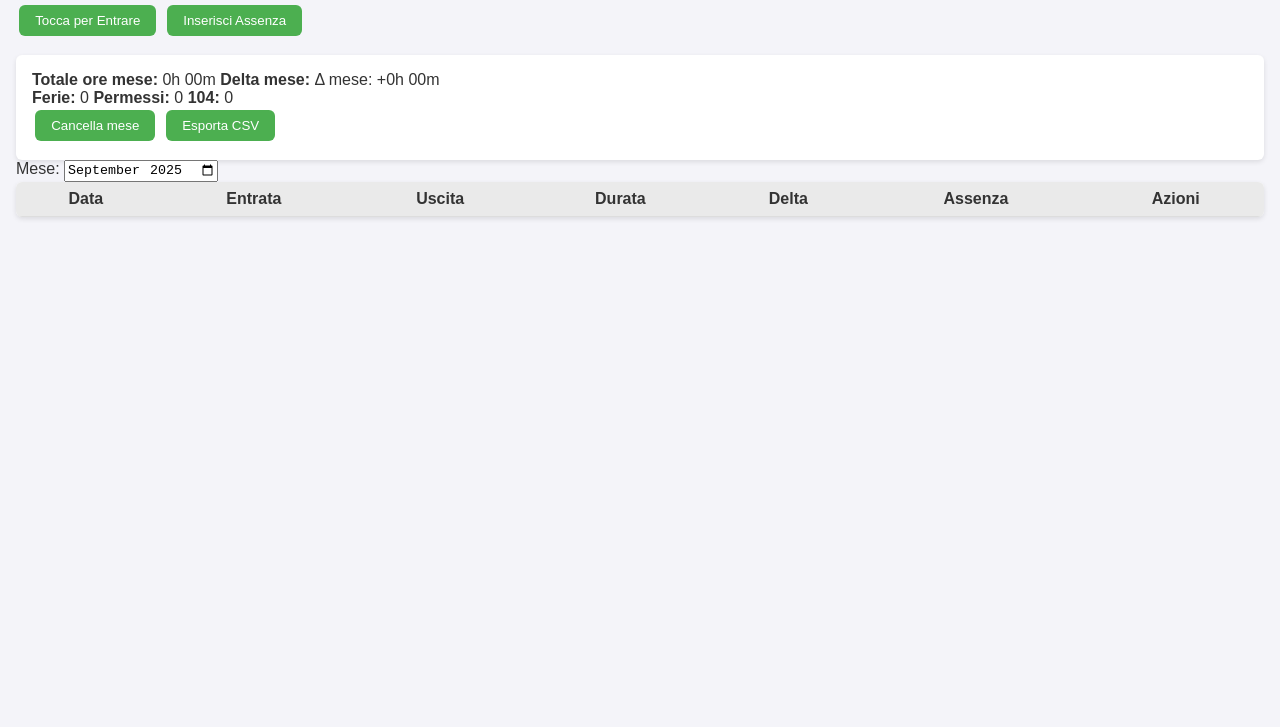
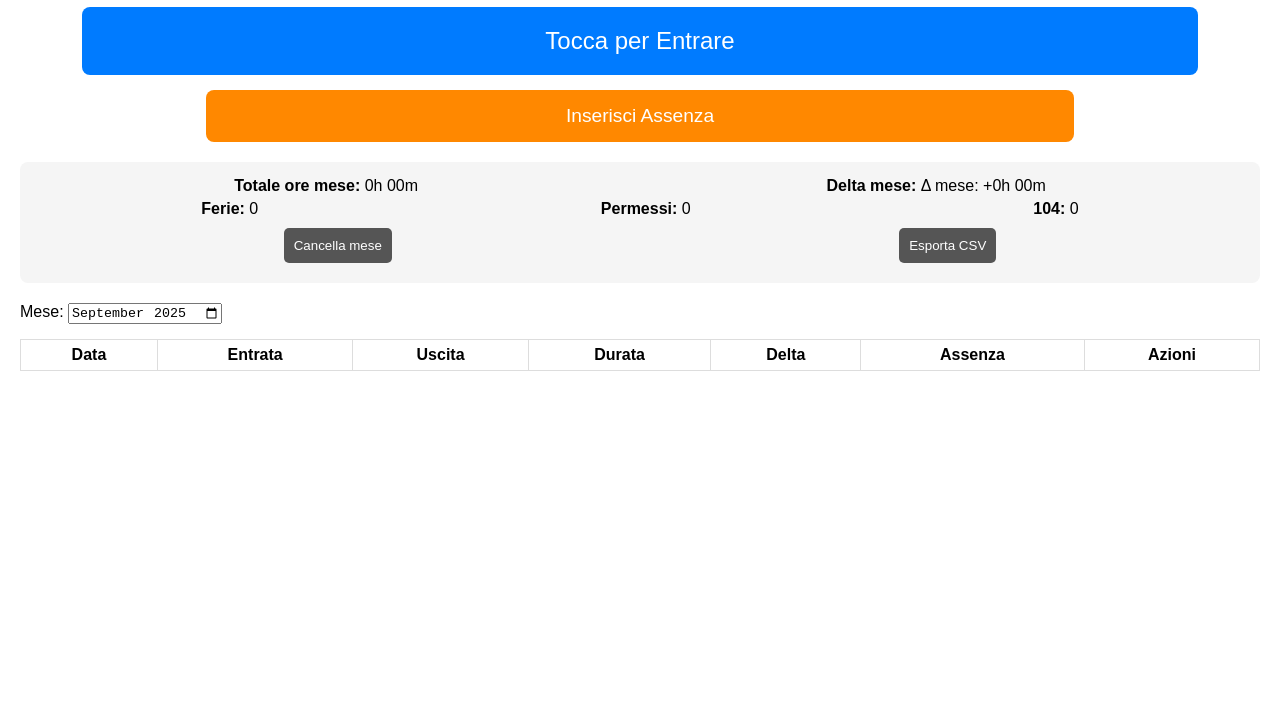
Before and after one commit to flaviocasolari-lab/ingressouscita, a plain HTML site: page Index.html in a window 1280 px wide. Shown: the part 73-800 px from the top of the page. Drawn offline with Linux system fonts and the light colour scheme.

Commit message:
Update style.css

```diff
--- a/style.css
+++ b/style.css
@@ -1,90 +1,83 @@
 body {
   font-family: sans-serif;
-  margin: 1rem;
-  background: #f4f4f9;
-  color: #333;
+  margin: 20px;
 }
 
 h1 {
   text-align: center;
-  margin-bottom: 1rem;
 }
 
-section {
-  margin: 1rem 0;
+.bigBtn {
+  display: block;
+  width: 90%;
+  margin: 15px auto;
+  padding: 20px;
+  font-size: 1.5em;
+  background-color: #007bff;
+  color: white;
+  border: none;
+  border-radius: 8px;
 }
 
-button {
-  margin: 0.2rem;
-  padding: 0.5rem 1rem;
+.absenceBtn {
+  display: block;
+  width: 70%;
+  margin: 10px auto;
+  padding: 15px;
+  font-size: 1.2em;
+  background-color: #ff8800;
+  color: white;
   border: none;
-  border-radius: 6px;
-  background: #4CAF50;
-  color: white;
-  cursor: pointer;
+  border-radius: 8px;
 }
 
-button:hover {
-  background: #45a049;
+#summary {
+  margin: 20px 0;
+  padding: 10px;
+  background: #f5f5f5;
+  border-radius: 8px;
+}
+
+#summary .row {
+  display: flex;
+  justify-content: space-around;
+  margin: 5px 0;
+  flex-wrap: wrap;
+}
+
+.smallBtn {
+  padding: 10px;
+  margin: 5px;
+  background: #555;
+  color: white;
+  border: none;
+  border-radius: 5px;
 }
 
 table {
   width: 100%;
   border-collapse: collapse;
-  background: white;
-  border-radius: 6px;
-  overflow: hidden;
-  box-shadow: 0 2px 5px rgba(0,0,0,0.1);
+  margin-top: 15px;
 }
 
 th, td {
-  padding: 0.5rem;
+  border: 1px solid #ddd;
+  padding: 6px;
   text-align: center;
-  border-bottom: 1px solid #ddd;
-}
-
-th {
-  background: #eaeaea;
-}
-
-td[contenteditable="true"] {
-  background: #f9f9f9;
-  cursor: text;
-}
-
-input[type="date"] {
-  border: 1px solid #ccc;
-  border-radius: 4px;
-  padding: 0.2rem;
-  font-size: 0.9rem;
-}
-
-#summary {
-  background: white;
-  padding: 1rem;
-  margin-top: 1rem;
-  border-radius: 6px;
-  box-shadow: 0 2px 5px rgba(0,0,0,0.1);
 }
 
 .modal {
   display: none;
   position: fixed;
-  z-index: 10;
-  left: 0;
-  top: 0;
-  width: 100%;
-  height: 100%;
-  overflow: auto;
+  top: 0; left: 0;
+  width: 100%; height: 100%;
   background: rgba(0,0,0,0.4);
 }
 
 .modal-content {
   background: white;
-  margin: 10% auto;
   padding: 20px;
-  border-radius: 6px;
+  margin: 15% auto;
   width: 80%;
-  max-width: 400px;
-  text-align: center;
+  border-radius: 8px;
 }
```
